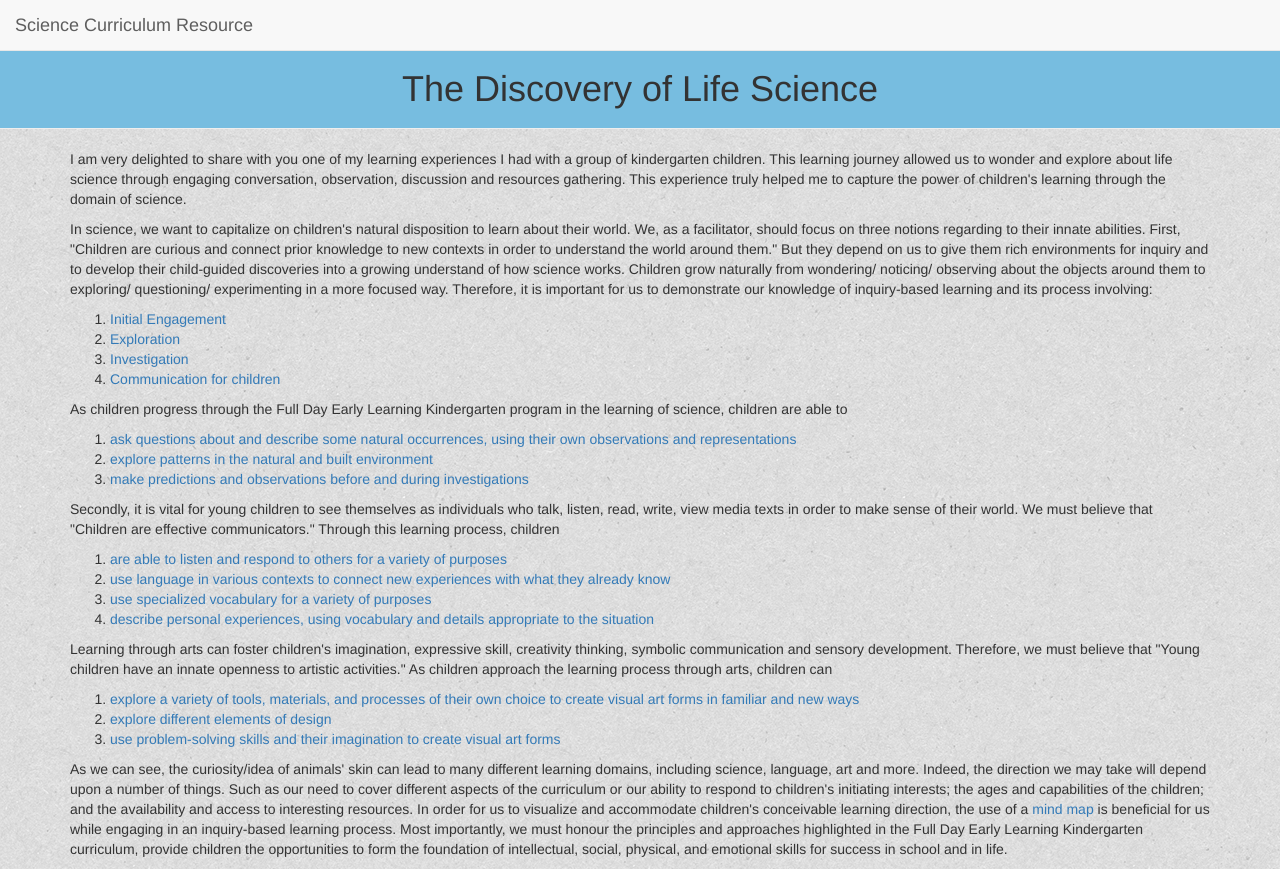
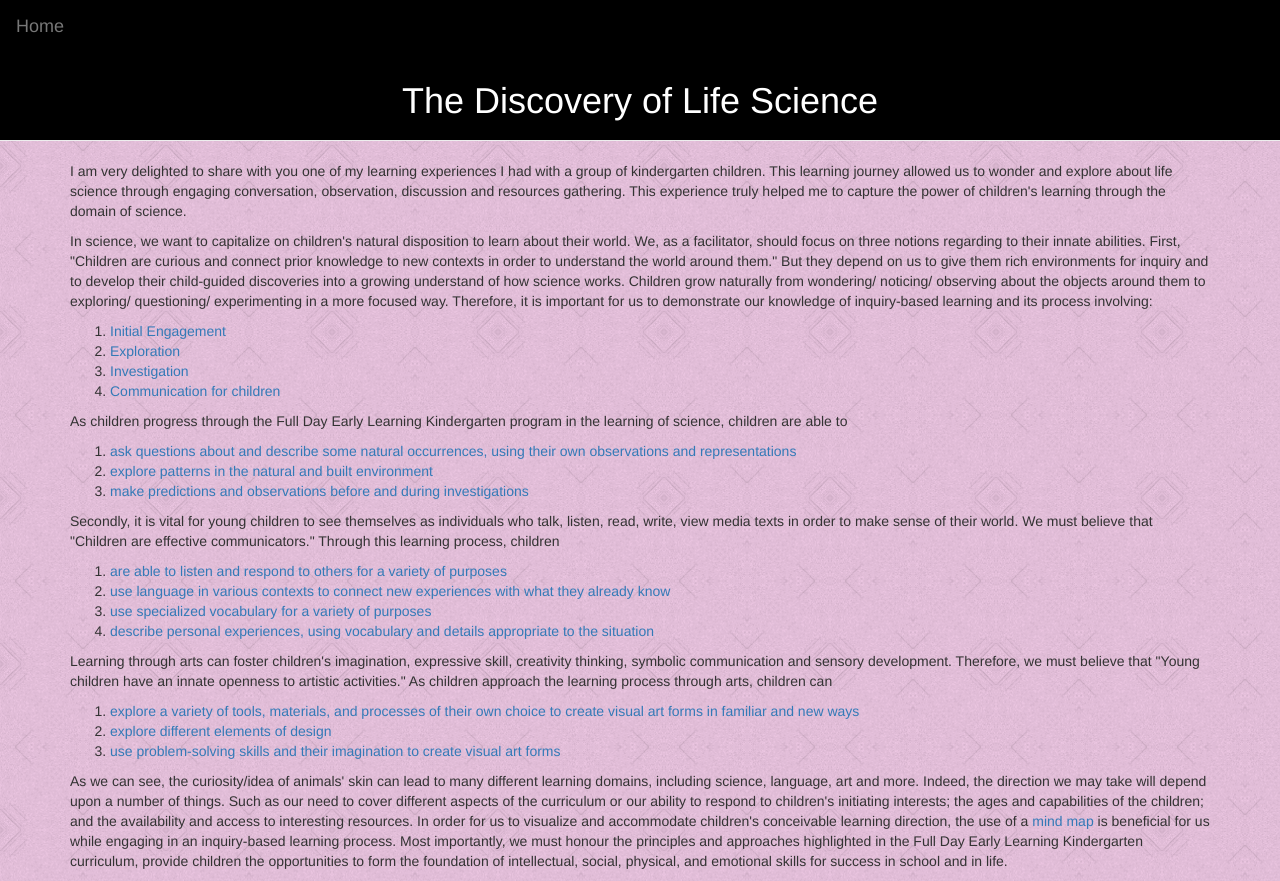
Before and after one commit to helentin27/science_curriculum_resource, a plain HTML site: page index.html in a window 1280 px wide. Drawn offline with nearby package versions, Linux system fonts and the light colour scheme.

Commit message:
Updated style

```diff
--- a/css/scr.css
+++ b/css/scr.css
@@ -1,9 +1,11 @@
 body {
-    background-image: url("images/textured_paper.png");
+    background-image: url("images/pattern-bjyi.png");
 }
 
-header {
-    background-color: #77BDE0;
+header,
+nav {
+    color: #FFF !important;
+    background-color: #000 !important;
 }
 
 .main-img {
@@ -20,4 +22,10 @@ header {
 
 .page-header {
     padding-top: 9px;
+    margin-top: -20px;
 }
+
+.navbar.navbar-default {
+    border-color: transparent;
+    border-radius: 0;
+}
--- a/index.html
+++ b/index.html
@@ -7,10 +7,10 @@
 
     </head>
     <body>
-        <nav class="navbar navbar-default navbar-fixed-top" role="navigation">
+        <nav class="navbar navbar-default" role="navigation">
           <div class="container-fluid">
             <div class="navbar-header">
-              <a class="navbar-brand" href="index.html">Science Curriculum Resource</a>
+              <a class="navbar-brand" href="index.html">Home</a>
             </div>
           </div>
         </nav>
```
Also changed, not shown: communication.html (+2 -2 lines), exploration.html (+2 -2 lines), initial_engagement.html (+2 -2 lines), investigation.html (+2 -2 lines), specific_expectations_art.html (+2 -2 lines), css/images/pattern-bjyi.png (added), css/images/textured_paper.png (deleted).
